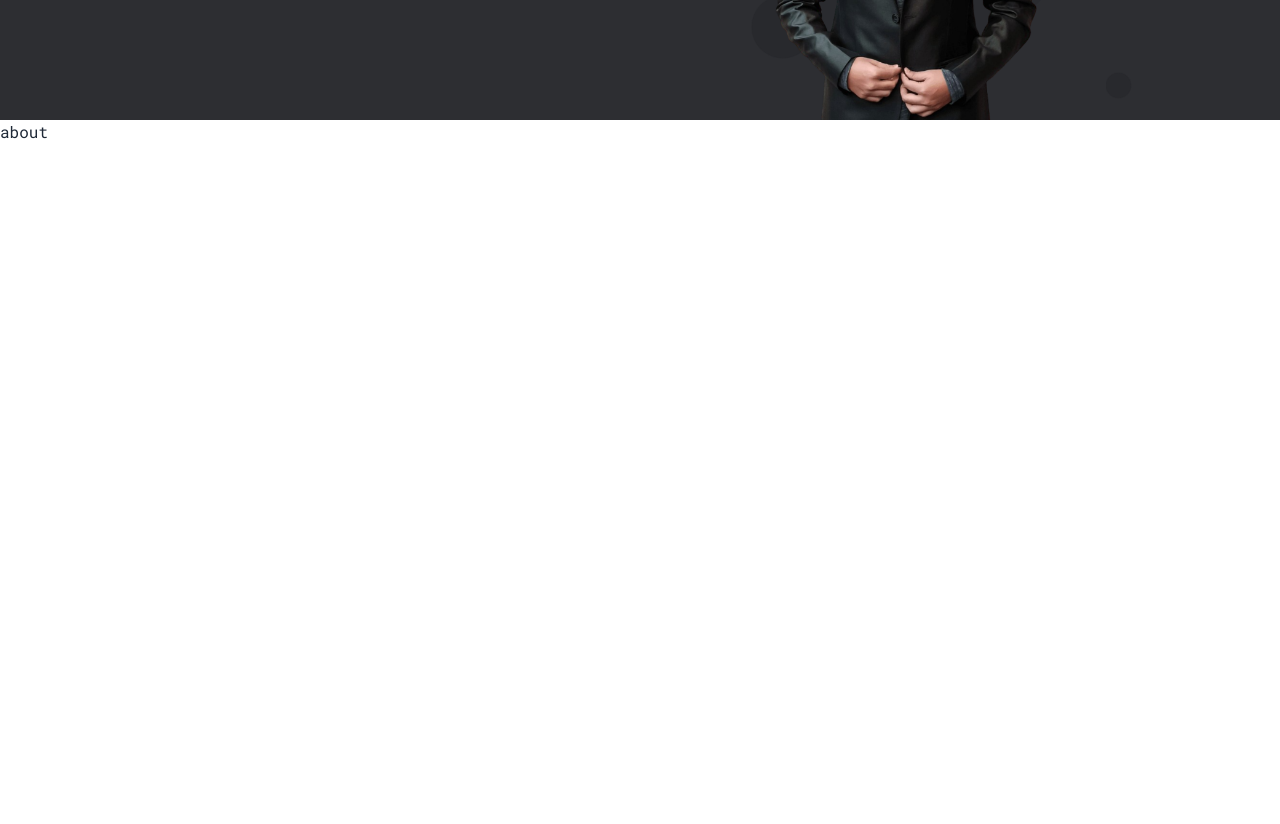
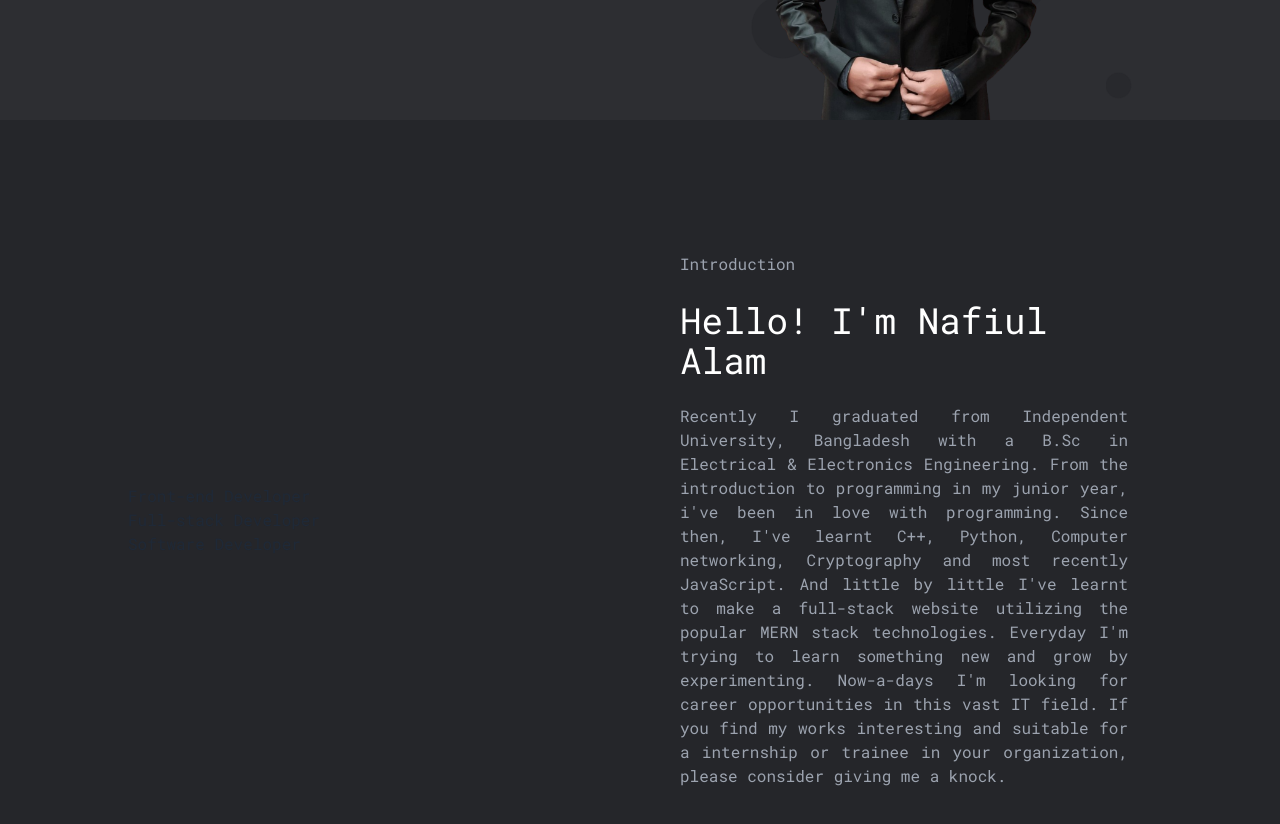
Before and after one commit to NafiulA/myportfolio, a React (Create React App) app: page / in a window 1280 px wide. Shown: the part 680-1504 px from the top of the page. Built offline with nearby package versions, Linux system fonts and the light colour scheme.

Commit message:
about me done

```diff
--- a/src/Pages/Home/About.js
+++ b/src/Pages/Home/About.js
@@ -2,9 +2,28 @@ import React from 'react';
 
 const About = () => {
     return (
-        <div className='min-h-screen'>
-            <div>
-                <p>about</p>
+        <div className='bg-[#25262A]'>
+            <div className='min-h-screen w-full lg:w-4/5 mx-auto py-10 grid grid-cols-1 lg:grid-cols-2 gap-10 items-center'>
+                <div>
+                    <div className=''>
+                        <p>Front-end Developer</p>
+                    </div>
+                    <div><p>Full-stack Developer</p></div>
+                    <div>
+                        <p>Software Developer</p>
+                    </div>
+                </div>
+                <div className='px-5'>
+                    <div>
+                        <p className='text-gray-400 py-3'>Introduction</p>
+                    </div>
+                    <div>
+                        <p className='py-3 text-white text-4xl'>Hello! I'm Nafiul Alam</p>
+                    </div>
+                    <div className='py-3 max-w-md text-gray-400 text-justify'>
+                        <p>Recently I graduated from Independent University, Bangladesh with a B.Sc in Electrical &#38; Electronics Engineering. From the introduction to programming in my junior year, i've been in love with programming. Since then, I've learnt C++, Python, Computer networking, Cryptography and most recently JavaScript. And little by little I've learnt to make a full-stack website utilizing the popular MERN stack technologies. Everyday I'm trying to learn something new and grow by experimenting. Now-a-days I'm looking for career opportunities in this vast IT field. If you find my works interesting and suitable for a internship or trainee in your organization, please consider giving me a knock.</p>
+                    </div>
+                </div>
             </div>
         </div>
     );
--- a/src/Pages/Shared/Header.js
+++ b/src/Pages/Shared/Header.js
@@ -14,8 +14,9 @@ const Header = () => {
             <div className="navbar-center hidden lg:flex">
                 <ul className="flex gap-5 text-sm p-0">
                     <li className='hoverStyle'><Link to="/home#aboutme">About Me</Link></li>
-                    <li className='hoverStyle'><Link to="/home#services">Services</Link></li>
+                    <li className='hoverStyle'><Link to="/home#services">Skills</Link></li>
                     <li className='hoverStyle'><Link to="/home#projects">Projects</Link></li>
+                    <li className='hoverStyle'><Link to="/home#blogs">Reviews</Link></li>
                     <li className='hoverStyle'><Link to="/home#blogs">Blogs</Link></li>
                     <li className='hoverStyle'><Link to="/home#contact">Contact</Link></li>
                 </ul>
```
Also changed, not shown: src/assets/images/skills-Bg.png (added).
